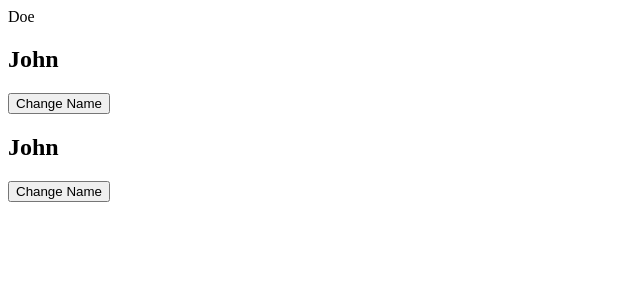
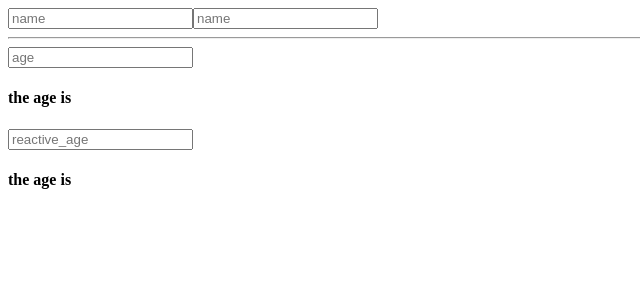
Before and after one commit to BajraYeJoon/vue-tut, a Vue app: page / in a window 1280 px wide. Shown: the top 300 px of the page, without its empty margins (0-640 px from the left). Built offline with nearby package versions, Linux system fonts and the light colour scheme.

Commit message:
computed value

```diff
--- a/src/CompositionApi/CompApp.vue
+++ b/src/CompositionApi/CompApp.vue
@@ -1,23 +1,27 @@
 <template>
   <div>
     <!-- <DataComp /> -->
-    <DemoTwo />
-    <MethodComp />
+    <!-- <DemoTwo />
+    <MethodComp /> -->
+    <VModel />
   </div>
 </template>
 
 <script>
 // import DemoOne from "@/components/Demo1.vue";
-import DemoTwo from "@/components/DemoTwo.vue";
-import MethodComp from "@/components/Methods.vue";
+// import DemoTwo from "@/components/DemoTwo.vue";
+// import MethodComp from "@/components/Methods.vue";
 // import DataComp from '@/components/Data.vue';
+
+import VModel from "@/components/Vmodel.vue";
 
 export default {
   name: "CompApp",
   components: {
     // DemoOne,
-    DemoTwo,
-    MethodComp,
+    // DemoTwo,
+    // MethodComp,
+    VModel,
   },
 };
 </script>
```
